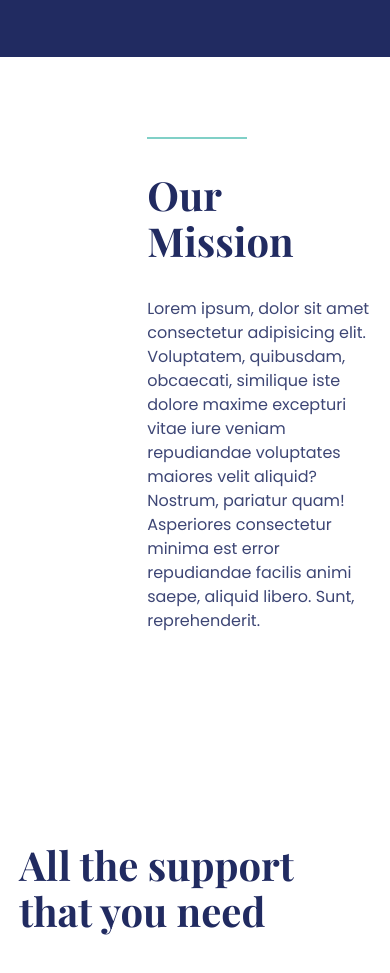
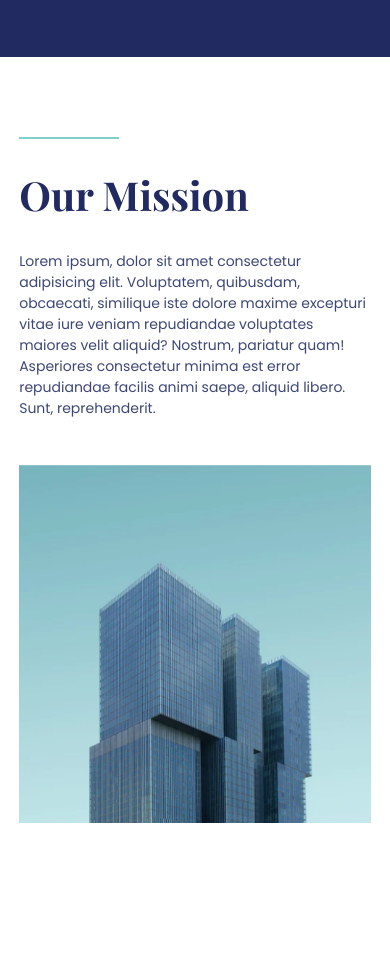
Before and after one commit to la-magbanua/faber, a Gatsby site: page / in a window 390 px wide. Shown: the part 982-1955 px from the top of the page. Built offline with nearby package versions, Linux system fonts and the light colour scheme; Gatsby itself is replaced by a stand-in of ours; a web font is replaced by a local one.

Commit message:
adjusted responsive styles on mission section in home page

```diff
--- a/src/components/mission.js
+++ b/src/components/mission.js
@@ -13,11 +13,30 @@ const InnerMission = styled.div`
   display: flex;
   align-items: center;
   justify-content: center;
+
+  @media screen and (max-width: 420px) {
+    flex-direction: column;
+  }
 `
 
 const MissionImage = styled.div`
   max-width: 400px;
   flex-grow: 1;
+
+  .mission-img {
+    width: 100%;
+    height: auto;
+  }
+
+  @media screen and (max-width: 769px) {
+  }
+
+  @media screen and (max-width: 420px) {
+    order: 1;
+    max-width: 100%;
+    width: 100%;
+    margin-top: 2rem;
+  }
 `
 
 const MissionDetails = styled.div`
@@ -28,6 +47,18 @@ const MissionDetails = styled.div`
     line-height: ${({ theme }) => theme.lineheights.body};
     color: ${({ theme }) => theme.colors.primary};
     opacity: 87%;
+  }
+
+  @media screen and (max-width: 769px) {
+    margin-left: 3rem;
+    font-size: 0.875rem;
+    max-width: 450px;
+  }
+
+  @media screen and (max-width: 420px) {
+    max-width: 100%;
+    width: 100%;
+    margin: 0;
   }
 `
 
@@ -64,6 +95,7 @@ export default function Mission() {
             <Img
               fluid={data.file.childImageSharp.fluid}
               alt="mission building"
+              className="mission-img"
             />
           </MissionImage>
           <MissionDetails>
```
